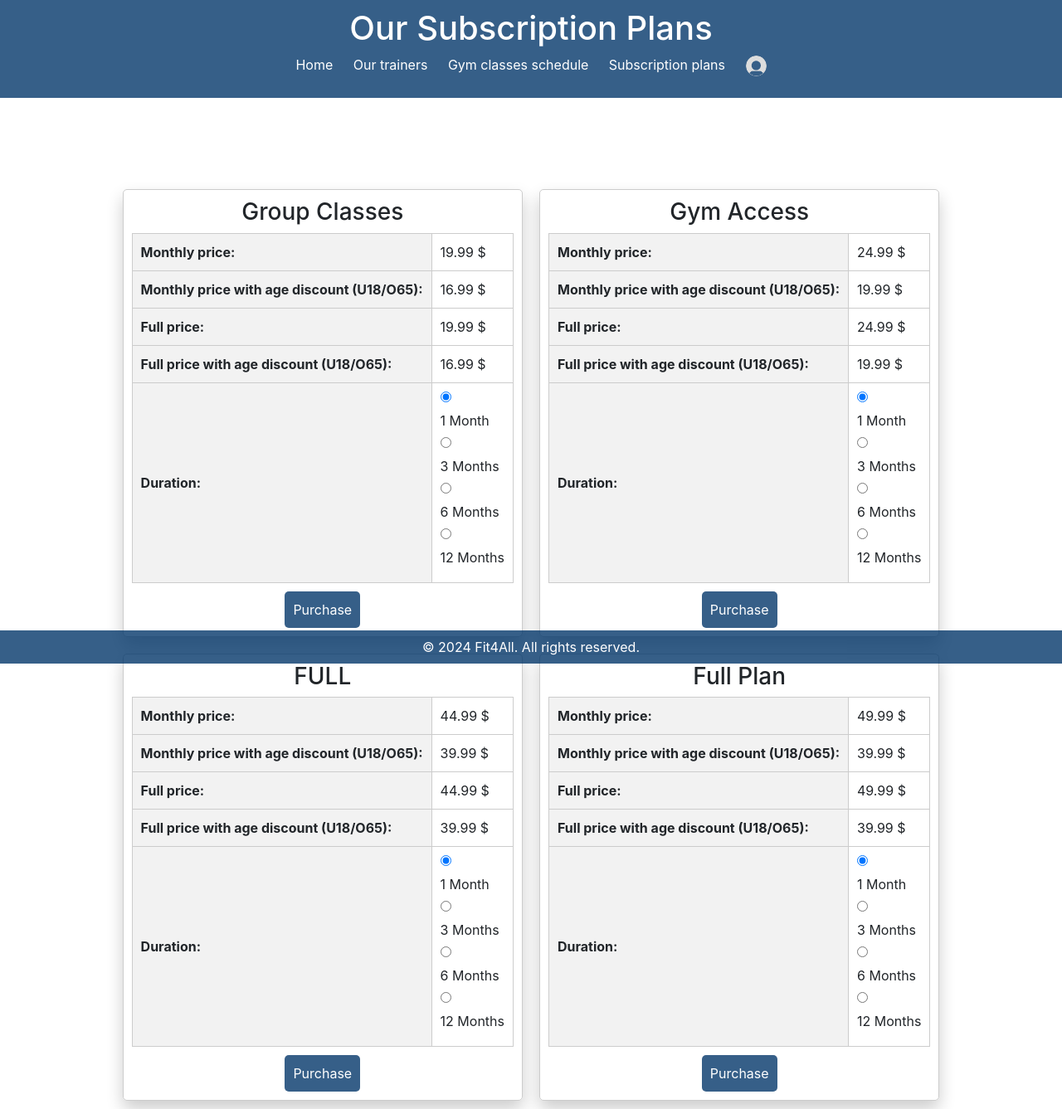
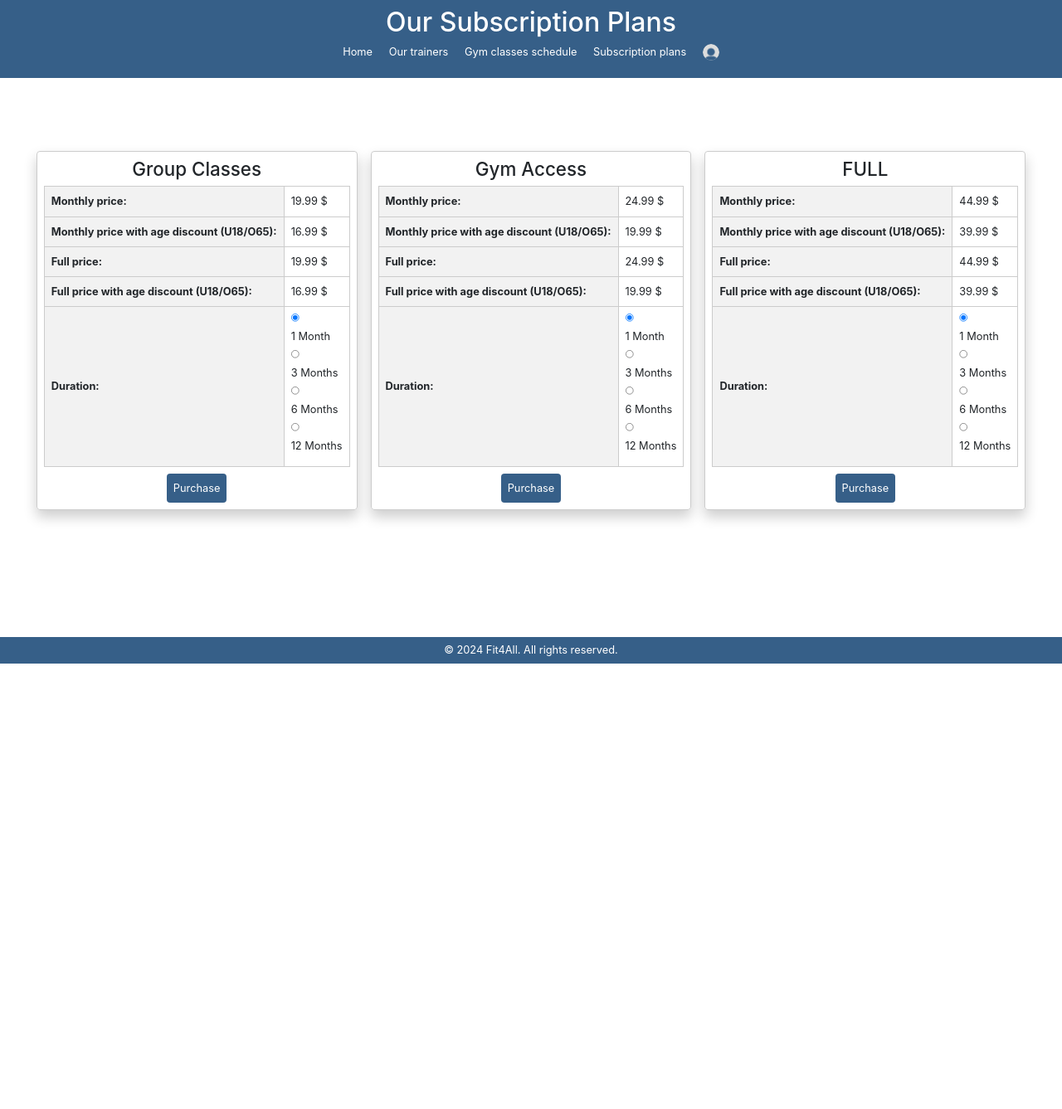
Before and after one commit to alefranco41/Gestione-Palestra, a Django app: page /palestra/subscription-plans/ in a window 1280 px wide. Shown: the whole page at 83% size. After the commit the page ends 800 px from the top, so only its background shows below. Run offline with Django 5.2, Linux system fonts and the light colour scheme; a user stored in the database is signed in; data comes from the database, SQL or seed files in the repository; both versions use the stored data as it was after the commit; parts of the project's set-up code (start-up, migrations or seed data) failed here and were passed over; some libraries are stand-ins or nearby versions.

Commit message:
subscription deletion logic

```diff
--- a/gestione_palestra/gestione_palestra/context_processors.py
+++ b/gestione_palestra/gestione_palestra/context_processors.py
@@ -1,13 +1,13 @@
 from datetime import date
 import decimal
 from palestra import models as palestra_models
-from palestra.views import get_reviews
+import random
 from management import models as management_models
 from utils import global_variables
 
 def global_context(request):
     plans = management_models.SubscriptionPlan.objects.all()
-    n_plans = len(plans)
+    n_plans = len([plan for plan in plans if plan.is_active])
     for plan in plans:
         plan.discount_percentage = {}
         plan.full_price = plan.monthly_price
@@ -48,8 +48,7 @@ def global_context(request):
             review.training_type = palestra_models.FitnessGoal.objects.get(id=review.event.training_type).name
             review.event_type = "personal_training"
 
-    all_reviews = sorted(all_reviews, key=lambda x:x.date, reverse=True)
-
+    random.shuffle(all_reviews)
     fitness_goals_choices = management_models.FitnessGoal.objects.all()
 
     fitness_goals = [(goal.id, goal.name) for goal in fitness_goals_choices]
--- a/gestione_palestra/gestione_palestra/settings.py
+++ b/gestione_palestra/gestione_palestra/settings.py
@@ -127,11 +127,9 @@ AUTH_PASSWORD_VALIDATORS = [
 
 LANGUAGE_CODE = 'en-us'
 
-TIME_ZONE = 'UTC'
 
 USE_I18N = True
 
-USE_TZ = True
 
 
 # Static files (CSS, JavaScript, Images)
@@ -145,6 +143,7 @@ STATICFILES_DIRS = [os.path.join(BASE_DIR, "static")]
 DEFAULT_AUTO_FIELD = 'django.db.models.BigAutoField'
 
 CELERY_IMPORTS = ('gestione_palestra.tasks',)
+CELERY_TIMEZONE = 'Europe/Rome'
 
 
 CELERY_BEAT_SCHEDULER = 'django_celery_beat.schedulers:DatabaseScheduler'
--- a/gestione_palestra/management/models.py
+++ b/gestione_palestra/management/models.py
@@ -89,6 +89,7 @@ class SubscriptionPlan(models.Model):
     plan_type = models.CharField(max_length=10, choices=PLAN_CHOICES)
     monthly_price = models.DecimalField(max_digits=10, decimal_places=2)
     age_discount = models.DecimalField(max_digits=5, decimal_places=2, default=0)
+    is_active = models.BooleanField(default=True)
 
     def clean(self):
         super().clean()
@@ -107,6 +108,15 @@ class SubscriptionPlan(models.Model):
 
     def __str__(self):
         return self.name
+
+    def deactivate(self):
+        self.is_active = False
+        self.save()
+
+    def activate(self):
+        self.is_active = True
+        self.save()
+
 
 class DurationDiscount(models.Model):
     DURATION_CHOICES = [
--- a/gestione_palestra/management/views.py
+++ b/gestione_palestra/management/views.py
@@ -71,7 +71,8 @@ class CreatePlan(View):
         for plan in models.SubscriptionPlan.objects.all():
             for choice in choices:
                 if choice[0] == plan.plan_type:
-                    choices.remove(choice)
+                    if plan.is_active:
+                        choices.remove(choice)
                     break
 
         context['available_plans'] =  choices
@@ -85,7 +86,7 @@ class CreatePlan(View):
         context = self.get_context(request)
 
         if not context['available_plans']:
-            messages.error(request=request, message="All the available plans are already created, you must delete one first")
+            messages.error(request=request, message="All the available plans are already enabled, you must disable one first")
             return redirect(reverse('palestra:dashboard'))
         return render(request=request, template_name="create-plan.html", context=context)
 
--- a/gestione_palestra/palestra/models.py
+++ b/gestione_palestra/palestra/models.py
@@ -121,6 +121,11 @@ class Subscription(models.Model):
     def expired(self):
         return True if self.end_date < datetime.now().date() else False
 
+    def save(self, *args, **kwargs):
+        if not self.plan.is_active:
+            raise ValidationError('Cannot subscribe to an inactive plan.')
+        super().save(*args, **kwargs)
+
 class GroupClassReservation(models.Model):
     group_class = models.ForeignKey('management.GroupTraining', on_delete=models.CASCADE)
     user = models.ForeignKey(User, on_delete=models.CASCADE)
--- a/gestione_palestra/palestra/views.py
+++ b/gestione_palestra/palestra/views.py
@@ -634,10 +634,14 @@ class Dashboard(View):
                     messages.error(request=request, message=f"Couldn't delete group training with id = {class_id}")
             if plan_id:
                 try:
-                    SubscriptionPlan.objects.get(id=plan_id).delete()
-                    messages.success(request=request, message=f"Successfully deleted the subscription plan with id = {plan_id}")
+                    sub_plan = SubscriptionPlan.objects.get(id=plan_id)
+                    if sub_plan.is_active:
+                        sub_plan.deactivate()
+                    else:
+                        sub_plan.activate()
+                    messages.success(request=request, message=f"Successfully disabled the subscription plan with id = {plan_id}")
                 except SubscriptionPlan.DoesNotExist:
-                    messages.error(request=request, message=f"Couldn't delete the subscription plan with id = {plan_id}")
+                    messages.error(request=request, message=f"Couldn't disabled the subscription plan with id = {plan_id}")
 
             if fg_delete is not None:
                 try:
--- a/gestione_palestra/static/css/style.css
+++ b/gestione_palestra/static/css/style.css
@@ -162,7 +162,7 @@ table{
 .fitness-goals-container {
   align-self: end;
   display: -webkit-box;
-  margin-bottom: 300px;
+  margin-bottom: 100px;
   border: 1px solid #ccc;
   border-radius: 5px;
 }
@@ -236,6 +236,9 @@ table{
   display: inline-block; /* Make the profile container inline with other list items */
 }
 
+html{
+  zoom: 80%;
+}
 html, body {
   height: 100%;
 }
--- a/gestione_palestra/templates/palestra/dashboard.html
+++ b/gestione_palestra/templates/palestra/dashboard.html
@@ -92,7 +92,7 @@
                     <form style="display:contents;" method="post">
                         {% csrf_token %}
                         <input type="hidden" name="plan_id" value="{{plan.id}}">
-                    <button type="submit" style="border-radius: 5px; margin:10px;"> Delete Plan </a>
+                        <button type="submit" style="border-radius: 5px; margin:10px;"> {% if plan.is_active %} Disable Plan {% else %} Enable Plan {% endif %}</a>
                     </form>
                 </div>
                 </div>
--- a/gestione_palestra/templates/palestra/subscription-plans.html
+++ b/gestione_palestra/templates/palestra/subscription-plans.html
@@ -8,6 +8,7 @@
 
 <div class="subscription-plans" style="display: flex; justify-content: center; margin-top:100px">
 {% for plan in subscription_plans %}
+{% if plan.is_active %}
   <div class="plan">
     <h3>{{ plan.name }}</h3>
     <table class="user-details">
@@ -44,6 +45,7 @@
         <button type="submit" style="margin-top: 10px;">Purchase</button>
     </form>
   </div>
+  {% endif %}
 {% endfor %}
 </div>
 <script>
```
Also changed, not shown: gestione_palestra/db.sqlite3, gestione_palestra/management/migrations/0005_subscriptionplan_is_active.py (added). Lines whose indentation alone changed are shown as unchanged.
